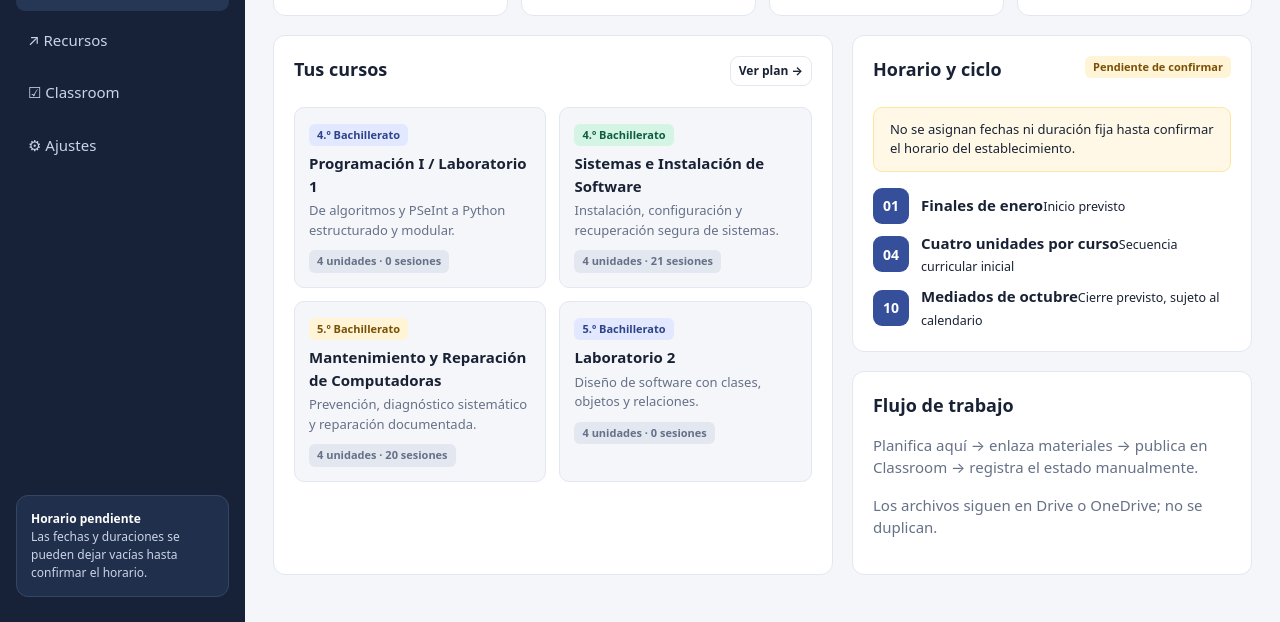
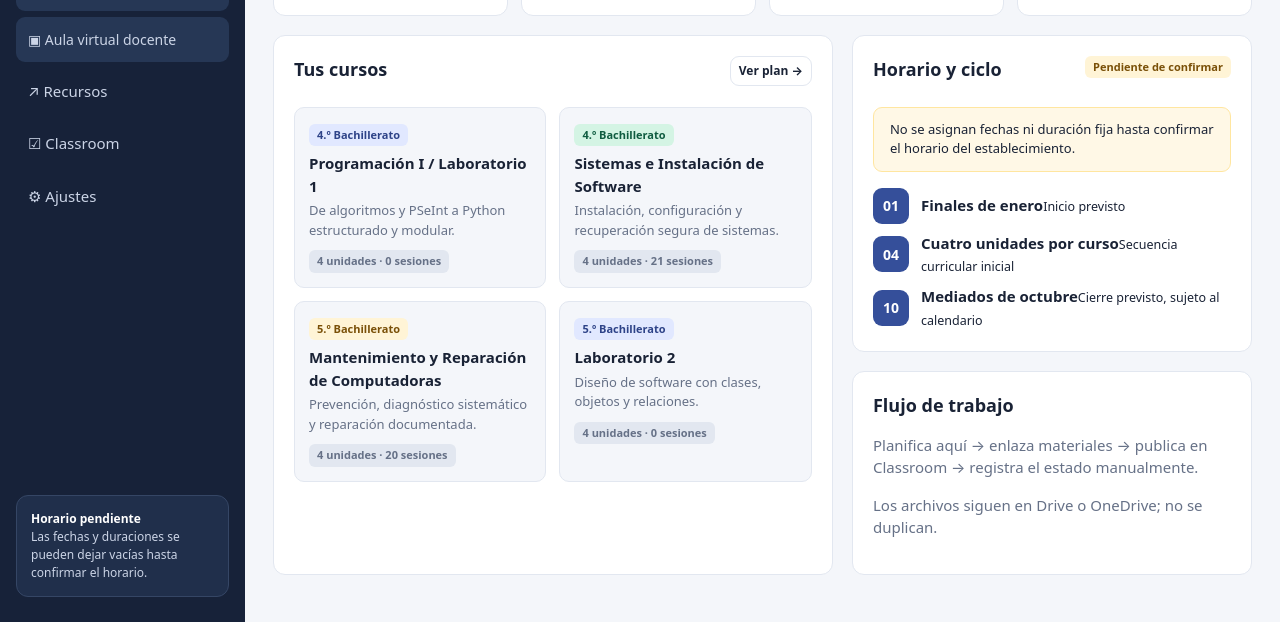
Before and after one commit to Alexandrentt/4to-Computacion, a website built with Vite: page poo_basico/index.html in a window 1280 px wide. Shown: the part 335-957 px from the top of the page. Built offline with nearby package versions, Linux system fonts and the light colour scheme; no server answers.

Commit message:
Link teacher learning portal from planner

```diff
--- a/poo_basico/index.html
+++ b/poo_basico/index.html
@@ -567,6 +567,7 @@
         <button data-page="sessions">▣ Sesiones</button>
         <a href="./contenido.html" style="display:block;text-decoration:none;color:#cbd4e6;background:#263755;padding:12px;border-radius:9px;font-size:14px">✎ Contenido por clase</a>
         <a href="./alumnos.html" style="display:block;text-decoration:none;color:#cbd4e6;background:#263755;padding:12px;border-radius:9px;font-size:14px">🎓 Portal de alumnos</a>
+        <a href="./docente-portal.html" style="display:block;text-decoration:none;color:#cbd4e6;background:#263755;padding:12px;border-radius:9px;font-size:14px">▣ Aula virtual docente</a>
         <button data-page="resources">↗ Recursos</button>
         <button data-page="tasks">☑ Classroom</button>
         <button data-page="settings">⚙ Ajustes</button>
```
